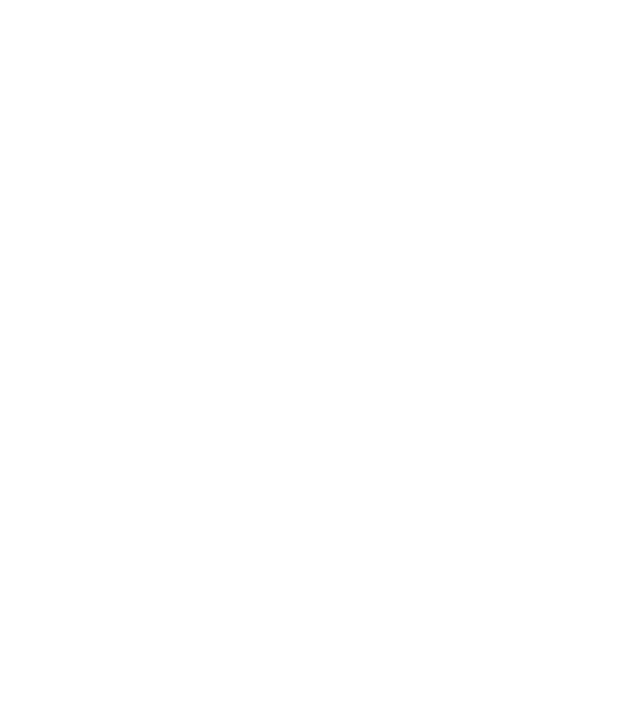
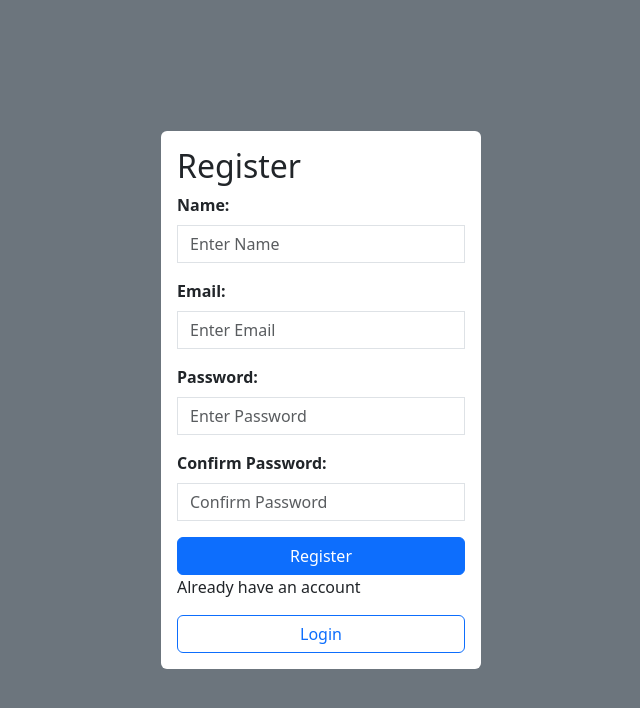
Before and after one commit to JACAJACA/currency-converter, a React (Vite) app in the folder client/: page /register in a window 1280 px wide. Shown: the top 708 px of the page, without its empty margins (319-959 px from the left). Built offline with nearby package versions, Linux system fonts and the light colour scheme.

Commit message:
register and login component

```diff
--- a/client/src/App.jsx
+++ b/client/src/App.jsx
@@ -1,12 +1,20 @@
 import { useState } from 'react'
 import 'bootstrap/dist/css/bootstrap.min.css'
+import Signup from './Signup'
+import Login from './Login'
+import {BrowserRouter, Routes, Route} from 'react-router-dom'
 
 function App() {
   const [count, setCount] = useState(0)
 
   return (
     <div>
-
+      <BrowserRouter>
+        <Routes>
+          <Route path='/register' element={<Signup />}></Route>
+          <Route path='/login' element={<Login />}></Route>
+        </Routes>
+      </BrowserRouter>
     </div>
   )
 }
--- /dev/null
+++ b/client/src/Login.jsx
@@ -0,0 +1,45 @@
+import React from 'react';
+import { Link } from 'react-router-dom';
+
+const Login = () => {
+  return (
+    <div className="d-flex justify-content-center align-items-center bg-secondary vh-100">
+      <div className="bg-white p-3 rounded w-25">
+        <h2>Login</h2>
+        <form>
+          <div className="mb-3">
+            <label htmlFor="email" className="form-label">
+              <strong>Email:</strong>
+            </label>
+            <input
+              type="email"
+              id="email"
+              placeholder="Enter Email"
+              autoComplete="off"
+              name="email"
+              className="form-control rounded-0"
+            />
+          </div>
+          <div className="mb-3">
+            <label htmlFor="password" className="form-label">
+              <strong>Password:</strong>
+            </label>
+            <input
+              type="password"
+              id="password"
+              placeholder="Enter Password"
+              autoComplete="off"
+              name="password"
+              className="form-control rounded-0"
+            />
+          </div>
+          <button type="submit" className="btn btn-primary w-100">Login</button>
+        </form>
+        <p>Don't have an account?</p>
+        <Link to="/register" type="button" className="btn btn-outline-primary w-100">Register</Link>
+      </div>
+    </div>
+  );
+};
+
+export default Login;
--- /dev/null
+++ b/client/src/Signup.jsx
@@ -0,0 +1,71 @@
+import React from 'react';
+import { Link } from 'react-router-dom';
+
+const Signup = () => {
+  return (
+    <div className="d-flex justify-content-center align-items-center bg-secondary vh-100">
+      <div className="bg-white p-3 rounded w-25">
+        <h2>Register</h2>
+        <form>
+          <div className="mb-3">
+            <label htmlFor="name" className="form-label">
+              <strong>Name:</strong>
+            </label>
+            <input
+              type="text"
+              id="name"
+              placeholder="Enter Name"
+              autoComplete="off"
+              name="name"
+              className="form-control rounded-0"
+            />
+          </div>
+          <div className="mb-3">
+            <label htmlFor="email" className="form-label">
+              <strong>Email:</strong>
+            </label>
+            <input
+              type="email"
+              id="email"
+              placeholder="Enter Email"
+              autoComplete="off"
+              name="email"
+              className="form-control rounded-0"
+            />
+          </div>
+          <div className="mb-3">
+            <label htmlFor="password" className="form-label">
+              <strong>Password:</strong>
+            </label>
+            <input
+              type="password"
+              id="password"
+              placeholder="Enter Password"
+              autoComplete="off"
+              name="password"
+              className="form-control rounded-0"
+            />
+          </div>
+          <div className="mb-3">
+            <label htmlFor="confirmPassword" className="form-label">
+              <strong>Confirm Password:</strong>
+            </label>
+            <input
+              type="password"
+              id="confirmPassword"
+              placeholder="Confirm Password"
+              autoComplete="off"
+              name="confirmPassword"
+              className="form-control rounded-0"
+            />
+          </div>
+          <button type="submit" className="btn btn-primary w-100">Register</button>
+        </form>
+        <p>Already have an account</p>
+        <Link to="/login" type="button" className="btn btn-outline-primary w-100">Login</Link>
+      </div>
+    </div>
+  );
+};
+
+export default Signup;
```
